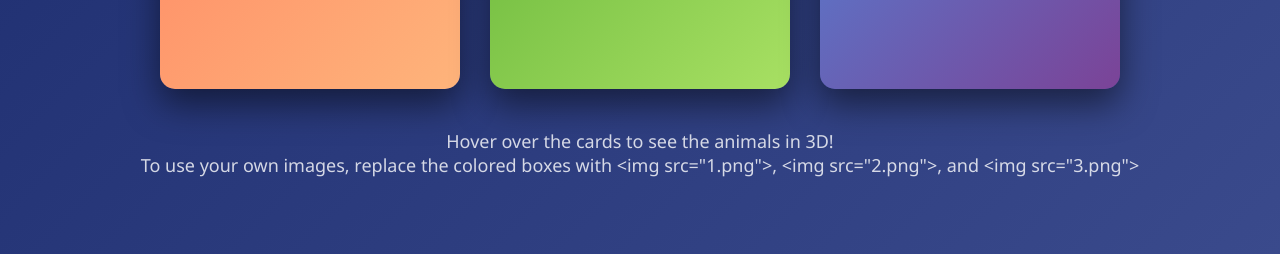
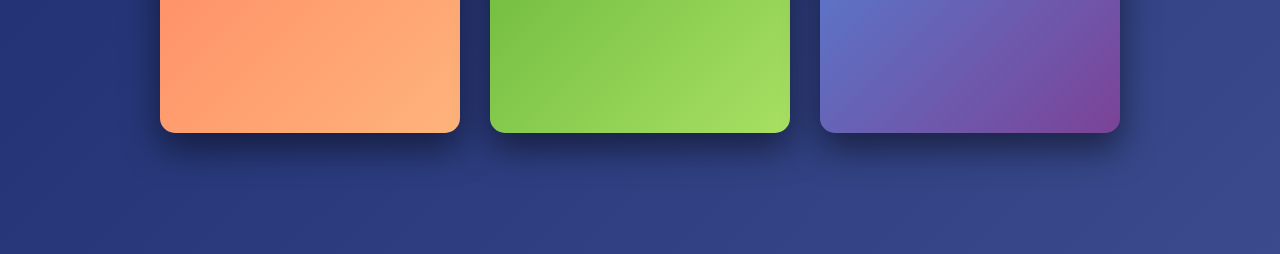
Before and after one commit to Havells-Evils/3D_Card_Flip_Gallery, a plain HTML site: page Index.html in a window 1280 px wide. Shown: the part 546-800 px from the top of the page. Drawn offline with Linux system fonts and the light colour scheme.

Commit message:
Update Index.html

```diff
--- a/Index.html
+++ b/Index.html
@@ -220,10 +220,6 @@
     </div>
   </div>
 
-  <div class="instructions">
-    <p>Hover over the cards to see the animals in 3D!</p>
-    <p>To use your own images, replace the colored boxes with &lt;img src="1.png"&gt;, &lt;img src="2.png"&gt;, and &lt;img src="3.png"&gt;</p>
-  </div>
 
   <script>
     // Add a simple animation to cards when page loads
```
